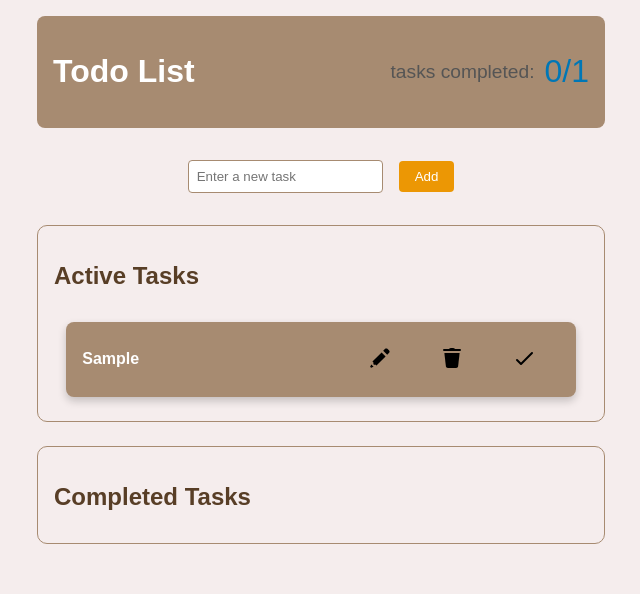
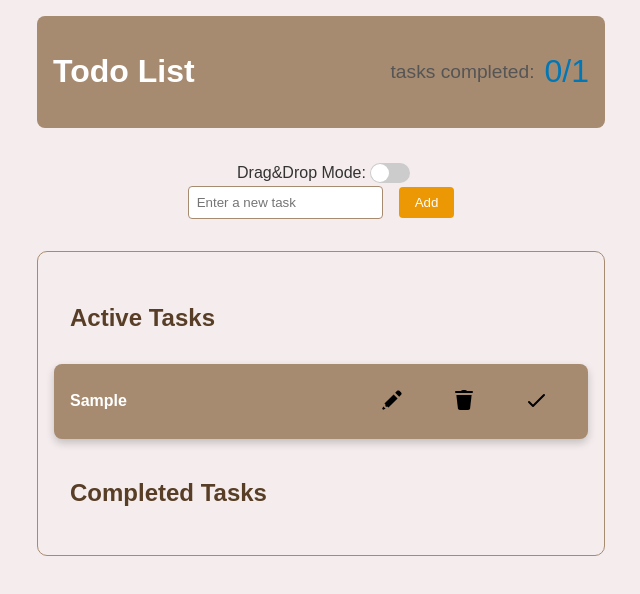
Before and after one commit to Joekich/Todo-list, a React (Vite) app: page / in a window 1280 px wide. Both pictures are taken after typing "Sample" into the empty fields and a click on the button "Add". Shown: the top 594 px of the page, without its empty margins (319-959 px from the left). Built offline with nearby package versions, Linux system fonts and the light colour scheme.

Commit message:
feature(Todo, TodoItem, ToggleSwitch): drag'n'drop mode
added a switch to enable drag'n'drop mode

```diff
--- a/package.json
+++ b/package.json
@@ -1,5 +1,5 @@
 {
-  "name": "adaptivemarkuptemplate",
+  "name": "todolist",
   "private": true,
   "version": "0.0.0",
   "type": "module",
@@ -10,6 +10,8 @@
     "preview": "vite preview"
   },
   "dependencies": {
+    "@dnd-kit/core": "^6.1.0",
+    "@dnd-kit/sortable": "^8.0.0",
     "nanoid": "^5.0.7",
     "react": "^18.3.1",
     "react-dom": "^18.3.1",
--- a/src/components/Todo.jsx
+++ b/src/components/Todo.jsx
@@ -1,11 +1,17 @@
 import { useState, useEffect } from "react";
 import { nanoid } from "nanoid";
+import { DndContext, useSensor, useSensors, PointerSensor, DragOverlay } from "@dnd-kit/core";
 
 import TodoInput from "./TodoInput";
 import TodoList from "./TodoList";
+import ToggleSwitch from "./ToggleSwitch";
+import TodoItem from "./TodoItem";
 
 export function Todo({ setTaskCounter }) {
     const [tasks, setTasks] = useState([]);
+    const [isDragEnabled, setIsDragEnabled] = useState(false);
+    const [activeId, setActiveId] = useState(null);
+    const [dragItemDimensions, setDragItemDimensions] = useState({ width: 0, height: 0 });
 
     useEffect(() => {
         const updateTaskCounter = () => {
@@ -66,24 +72,102 @@ export function Todo({ setTaskCounter }) {
         { activeTasks: [], completedTasks: [] }
     );
 
+    const handleDragStart = (event) => {
+        const activeElement = event.active?.node;
+
+        if (activeElement) {
+            const { width, height } = activeElement.getBoundingClientRect();
+            setDragItemDimensions({ width, height });
+        }
+
+        setActiveId(event.active.id);
+    };
+
+    const handleDragEnd = (event) => {
+        setActiveId(null);
+        setDragItemDimensions({ width: 0, height: 0 });
+
+        const { active, over } = event;
+
+        const activeTask = tasks.find((task) => task.id === active.id);
+
+        if (!over) {
+            const isMovingToCompleted = activeTask.isCompleted === false;
+
+            const updatedTasks = tasks.map((task) =>
+                task.id === active.id ? { ...task, isCompleted: isMovingToCompleted } : task
+            );
+
+            setTasks(updatedTasks);
+            return;
+        }
+
+        const overTask = tasks.find((task) => task.id === over.id);
+
+        if (activeTask.isCompleted !== overTask.isCompleted) {
+            const updatedTasks = tasks.map((task) =>
+                task.id === active.id ? { ...task, isCompleted: !task.isCompleted } : task
+            );
+
+            setTasks(updatedTasks);
+            return;
+        }
+
+        const oldIndex = tasks.findIndex((task) => task.id === active.id);
+        const newIndex = tasks.findIndex((task) => task.id === over.id);
+        const updatedTasks = [...tasks];
+        const [movedTask] = updatedTasks.splice(oldIndex, 1);
+        updatedTasks.splice(newIndex, 0, movedTask);
+
+        setTasks(updatedTasks);
+    };
+
+    const sensors = useSensors(useSensor(PointerSensor, { activationConstraint: { distance: 10 } }));
+
+    const handleToggleDragMode = () => { setIsDragEnabled((prev) => !prev); };
+
     return (
         <>
+            <ToggleSwitch
+                isChecked={isDragEnabled}
+                onChange={handleToggleDragMode}
+                setIsDragEnabled={setIsDragEnabled}
+            />
             <TodoInput addTask={addTask} />
-            <TodoList
-                title="Active Tasks"
-                tasks={activeTasks}
-                updateTask={(id, action, newText) => updateTask(id, action, newText)}
-                deleteTask={deleteTask}
-            />
-            <TodoList
-                title="Completed Tasks"
-                tasks={completedTasks}
-                updateTask={(id, action, newText) => updateTask(id, action, newText)}
-                deleteTask={deleteTask}
-                isCompleted={true}
-            />
+            {isDragEnabled ? (
+                <DndContext sensors={sensors} onDragStart={handleDragStart} onDragEnd={handleDragEnd}>
+                    <TodoList
+                        activeTasks={activeTasks}
+                        completedTasks={completedTasks}
+                        updateTask={updateTask}
+                        deleteTask={deleteTask}
+                        isDragEnabled={isDragEnabled}
+                    />
+                    <DragOverlay>
+                        {activeId ? (
+                            <TodoItem
+                                task={tasks.find((task) => task.id === activeId)}
+                                updateTask={updateTask}
+                                deleteTask={deleteTask}
+                                isCompleted={tasks.find((task) => task.id === activeId)?.isCompleted}
+                                isDragEnabled={false}
+                                hideCompleteButton={true}
+                                dragItemDimensions={dragItemDimensions}
+                                isDragged={true}
+                            />
+                        ) : null}
+                    </DragOverlay>
+                </DndContext>
+            ) : (
+                <TodoList
+                    activeTasks={activeTasks}
+                    completedTasks={completedTasks}
+                    updateTask={updateTask}
+                    deleteTask={deleteTask}
+                />
+            )}
         </>
-    )
+    );
 }
 
 export default Todo;
--- a/src/components/TodoItem.jsx
+++ b/src/components/TodoItem.jsx
@@ -1,24 +1,28 @@
 import { useState } from "react";
 import styled from "styled-components";
+
 import EditIcon from '../icons/EditIcon.svg?react';
 import DeleteIcon from '../icons/DeleteIcon.svg?react';
 import CompleteIcon from '../icons/CompleteIcon.svg?react';
 import UndoIcon from '../icons/UndoIcon.svg?react';
 import SaveIcon from '../icons/SaveIcon.svg?react'
 
-const ItemContainer = styled.div`
+import { useSortable } from "@dnd-kit/sortable";
+import { CSS } from "@dnd-kit/utilities";
+
+const ItemContainer = styled.div.withConfig({
+  shouldForwardProp: (prop) => !['isDragging'].includes(prop),
+})`
   background-color: #A78B71;
-  padding: 1rem;
   border-radius: 8px;
   box-shadow: 0 4px 8px rgba(0, 0, 0, 0.2);
   display: flex;
   flex-direction: column;
   justify-content: center;
-  margin: 0 auto;
-  width: 90%;
+  width: 100%;
   margin-bottom: 1.5rem;
 
-  @media (min-width: 768px) {
+  @media (min-width: 1024px) {
     flex-direction: row;
     align-items: center;
   }
@@ -37,7 +41,7 @@ const TaskText = styled.span.withConfig({
   margin-bottom: 0.5rem;
   text-decoration: ${(props) => (props.isCompleted ? "line-through" : "none")};
 
-  @media (min-width: 768px) {
+  @media (min-width: 1024px) {
     margin-bottom: 0;
     overflow: visible;
   }
@@ -50,7 +54,7 @@ const ButtonContainer = styled.div`
   width: 100%;
   flex-wrap: wrap;
 
-  @media (min-width: 768px) {
+  @media (min-width: 1024px) {
     flex-direction: row;
     justify-content: flex-end;
     flex-wrap: nowrap;
@@ -61,7 +65,7 @@ const ButtonContainer = styled.div`
     margin-right: 0.5rem;
     width: calc(33.33% - 0.5rem);
 
-    @media (min-width: 768px) {
+    @media (min-width: 1024px) {
       margin-top: 0;
       margin-left: 0.5rem;
       width: auto;
@@ -84,9 +88,21 @@ const Button = styled.button.withConfig({
   }
 `;
 
-const TodoItem = ({ task, deleteTask, updateTask, isCompleted }) => {
+const TodoItem = ({ task, deleteTask, updateTask, isCompleted, isDragEnabled, hideCompleteButton = false, dragItemDimensions, isDragged }) => {
   const [isEditing, setIsEditing] = useState(false);
   const [newText, setNewText] = useState(task.text);
+
+  const { attributes, listeners, setNodeRef, transform, transition, isDragging } = useSortable({ id: task.id });
+  const style = {
+    transform: CSS.Transform.toString(transform),
+    transition,
+    zIndex: isDragging ? 9999 : "auto",
+    opacity: isDragging ? 0 : 1,
+    width: dragItemDimensions?.width ? `${dragItemDimensions.width}px` : 'auto',
+    height: dragItemDimensions?.height ? `${dragItemDimensions.height}px` : 'auto',
+    padding: '1rem',
+    border: isDragged ? '2px solid #EC9704' : 'none',
+  };
 
   const handleEdit = () => {
     if (isEditing) {
@@ -96,7 +112,7 @@ const TodoItem = ({ task, deleteTask, updateTask, isCompleted }) => {
   };
 
   return (
-    <ItemContainer>
+    <ItemContainer ref={setNodeRef} style={style} isDragging={isDragging} {...(isDragEnabled && { ...attributes, ...listeners })}>
       {isEditing ? (
         <input
           type="text"
@@ -107,21 +123,24 @@ const TodoItem = ({ task, deleteTask, updateTask, isCompleted }) => {
         <TaskText isCompleted={isCompleted}>{task.text}</TaskText>
       )}
       <ButtonContainer>
-        <Button bgcolor="transparent" hovercolor="#d68904" onClick={handleEdit}>
+        <Button bgcolor="transparent" hovercolor="#d68904" onClick={handleEdit} onPointerDown={(e) => e.stopPropagation()}>
           {isEditing ? <SaveIcon /> : <EditIcon />}
         </Button>
-        <Button bgcolor="transparent" hovercolor="#c82333" onClick={() => deleteTask(task.id, isCompleted)}>
+        <Button bgcolor="transparent" hovercolor="#c82333" onClick={() => deleteTask(task.id, isCompleted)} onPointerDown={(e) => e.stopPropagation()}>
           <DeleteIcon />
         </Button>
-        <Button
+        {!isDragEnabled && !hideCompleteButton && (
+          < Button
             bgcolor="transparent"
             hovercolor={isCompleted ? "#005f8a" : "#218838"}
             onClick={() => updateTask(task.id, 'toggle')}
+            onPointerDown={(e) => e.stopPropagation()}
           >
             {isCompleted ? <UndoIcon /> : <CompleteIcon />}
           </Button>
+        )}
       </ButtonContainer>
-    </ItemContainer>
+    </ItemContainer >
   );
 };
 
--- a/src/components/TodoList.jsx
+++ b/src/components/TodoList.jsx
@@ -1,11 +1,13 @@
 import styled from "styled-components";
 import TodoItem from "./TodoItem";
+import { SortableContext, verticalListSortingStrategy } from "@dnd-kit/sortable";
 
 const ListContainer = styled.div`
   width: 100%;
   border: solid 1px #A78B71;
   border-radius: 10px;
   margin-bottom: 1.5rem;
+  padding: 1rem;
 `;
 
 const Title = styled.h2`
@@ -15,19 +17,35 @@ const Title = styled.h2`
   padding: 1rem;
 `;
 
-const TodoList = ({ title, tasks, updateTask, deleteTask, isCompleted = false }) => {
+const TodoList = ({ activeTasks, completedTasks, updateTask, deleteTask, isDragEnabled }) => {
     return (
         <ListContainer>
-            <Title>{title}</Title>
-            {tasks.map((task) => (
+            <Title>Active Tasks</Title>
+            <SortableContext items={activeTasks.map(task => task.id)} strategy={verticalListSortingStrategy}>
+                {activeTasks.map((task) => (
                     <TodoItem
                         key={task.id}
                         task={task}
                         updateTask={updateTask}
                         deleteTask={deleteTask}
-                    isCompleted={isCompleted}
+                        isCompleted={false}
+                        isDragEnabled={isDragEnabled}
                     />
                 ))}
+            </SortableContext>
+            <Title>Completed Tasks</Title>
+            <SortableContext items={completedTasks.map(task => task.id)} strategy={verticalListSortingStrategy}>
+                {completedTasks.map((task) => (
+                    <TodoItem
+                        key={task.id}
+                        task={task}
+                        updateTask={updateTask}
+                        deleteTask={deleteTask}
+                        isCompleted={true}
+                        isDragEnabled={isDragEnabled}
+                    />
+                ))}
+            </SortableContext>
         </ListContainer>
     );
 };
--- /dev/null
+++ b/src/components/ToggleSwitch.jsx
@@ -0,0 +1,78 @@
+import { useEffect } from "react";
+import styled from "styled-components";
+
+const SwitchContainer = styled.label`
+  display: inline-flex;
+  align-items: center;
+  cursor: pointer;
+
+  @media (max-width: 1024px) {
+    display: none;
+  }
+`;
+
+const SwitchInput = styled.input`
+  appearance: none;
+  width: 40px;
+  height: 20px;
+  background-color: #ccc;
+  border-radius: 10px;
+  position: relative;
+  outline: none;
+  cursor: pointer;
+  transition: background-color 0.2s ease;
+
+  &:checked {
+    background-color: #0077b6;
+  }
+
+  &::before {
+    content: "";
+    position: absolute;
+    width: 18px;
+    height: 18px;
+    background-color: white;
+    border-radius: 50%;
+    top: 1px;
+    left: 1px;
+    transition: transform 0.2s ease;
+    transform: ${(props) => (props.checked ? "translateX(20px)" : "translateX(0)")};
+  }
+`;
+
+const SwitchLabel = styled.span`
+  margin-left: 0.5rem;
+  font-size: 1rem;
+  color: #333;
+`;
+
+const ToggleSwitch = ({ isChecked, onChange, setIsDragEnabled }) => {
+
+  useEffect(() => {
+    const handleResize = () => {
+      const isMobile = window.innerWidth <= 1024;
+      if (isMobile) {
+        setIsDragEnabled(false);
+      }
+    };
+
+    window.addEventListener('resize', handleResize);
+
+    handleResize();
+
+    return () => window.removeEventListener('resize', handleResize);
+  }, [setIsDragEnabled]);
+
+  return (
+    <SwitchContainer>
+      <SwitchLabel>Drag&Drop Mode:</SwitchLabel>
+      <SwitchInput
+        type="checkbox"
+        checked={isChecked}
+        onChange={onChange}
+      />
+    </SwitchContainer>
+  );
+};
+
+export default ToggleSwitch;
```
Also changed, not shown: 1 other file (tests, documents, lock files or other folders). Lines whose indentation alone changed are shown as unchanged.
